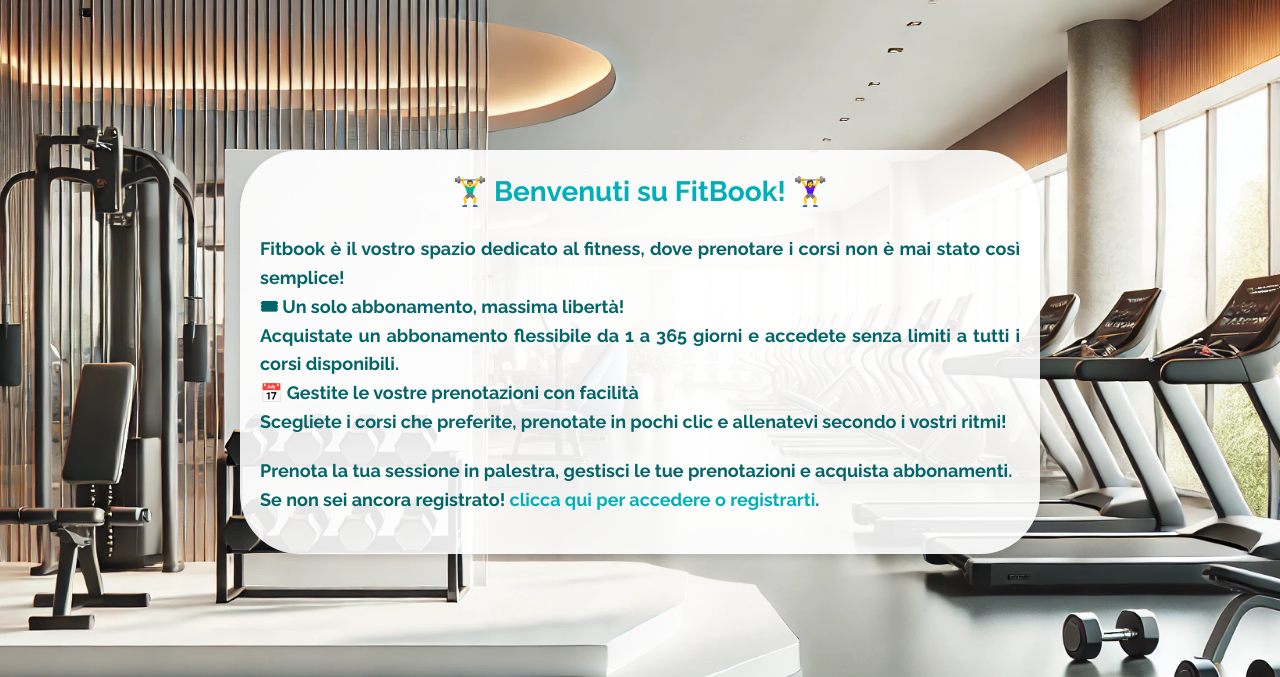
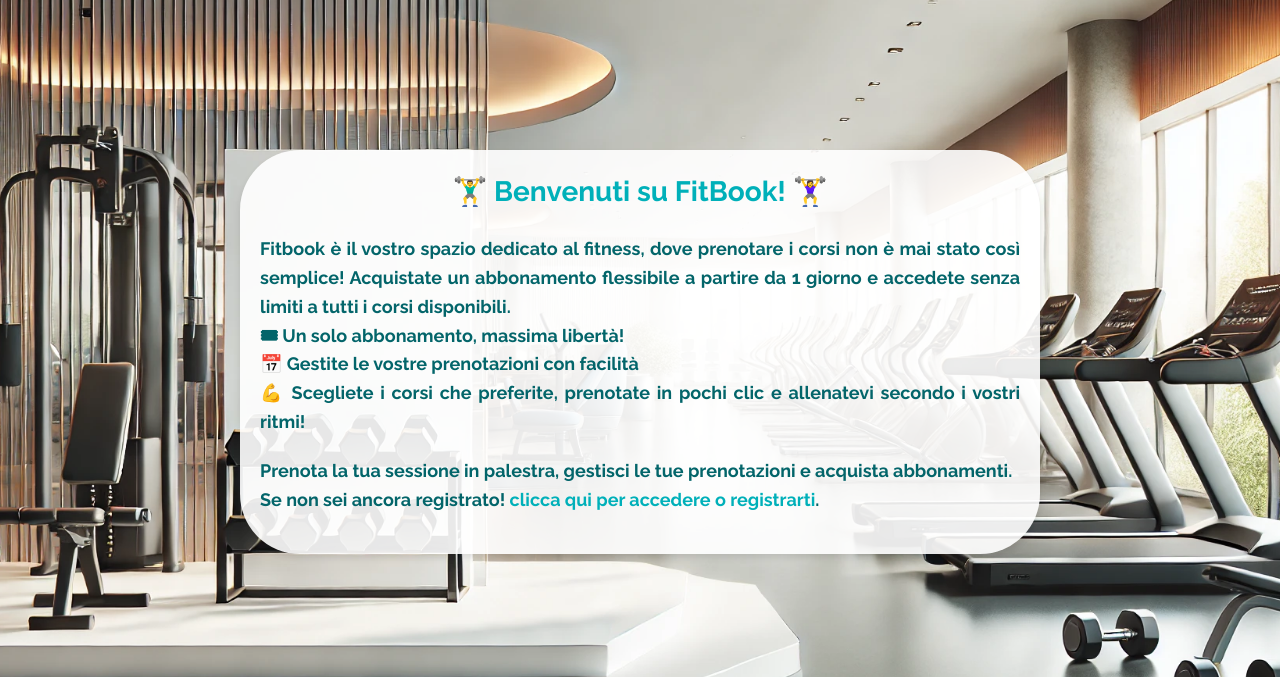
Before and after one commit to PellegrinoLuigi/FitBook, a Flask app: page / in a window 1280 px wide. Shown: the part 58-735 px from the top of the page. Run offline with Flask 2, Linux system fonts and the light colour scheme; some libraries are stand-ins or nearby versions.

Commit message:
Update index.html

```diff
--- a/templates/index.html
+++ b/templates/index.html
@@ -35,18 +35,18 @@
              <div class="welcome-text" id="welcomeSub" style="display: none;">
                 <p  style="text-align:justify">🔔Ciao <span id="userNamePlaceholder"></span>, il vostro abbonamento è attivo!</p>
                 <p  style="text-align:justify"> Scade  <span style="font-weight:bolder" id="subExpiredDate"></span>, quindi approfittatene al massimo!.</p>
-                <p  style="text-align:justify">Iniziate subito a prenotare e godetevi il vostro allenamento con FitBook! 💪</p>
+                <p  style="text-align:justify">Iniziate subito a prenotare e godetevi il vostro allenamento con FitBook!</p>
             </div>
              <div class="welcome-text" id="welcomeNoSub" style="display: none;">
                  <p style="text-align:justify">🔔Ciao <span id="userNamePlaceholder"></span>, non hai un abbonamento attivo!</p>
                  <p style="text-align:justify">Vai nella sezione abbonamenti se vuoi procedere con un nuovo acquisto!<span id="subExpired"></span>.</p>
             </div>
              <div class="welcome-text" style="display: block;">
-                <p style="text-align:justify">Fitbook è il vostro spazio dedicato al fitness, dove prenotare i corsi non è mai stato così semplice!</p>
+                <p style="text-align:justify">Fitbook è il vostro spazio dedicato al fitness, dove prenotare i corsi non è mai stato così semplice!
+                    Acquistate un abbonamento flessibile a partire da 1 giorno e accedete senza limiti a tutti i corsi disponibili.</p>
                 <p style="text-align:left">🎟 Un solo abbonamento, massima libertà!</p>
-                <p style="text-align:justify">Acquistate un abbonamento flessibile da 1 a 365 giorni e accedete senza limiti a tutti i corsi disponibili.</p>
                 <p style="text-align:left">📅 Gestite le vostre prenotazioni con facilità</p>
-                <p style="text-align:justify">Scegliete i corsi che preferite, prenotate in pochi clic e allenatevi secondo i vostri ritmi!</p>
+                <p style="text-align:justify">💪 Scegliete i corsi che preferite, prenotate in pochi clic e allenatevi secondo i vostri ritmi!</p>
             </div>
             <div class="welcome-text" id="welcomeMessageHost" style="display: block;">
                 <p  style="text-align:justify">Prenota la tua sessione in palestra, gestisci le tue prenotazioni e acquista abbonamenti.</p>
```
